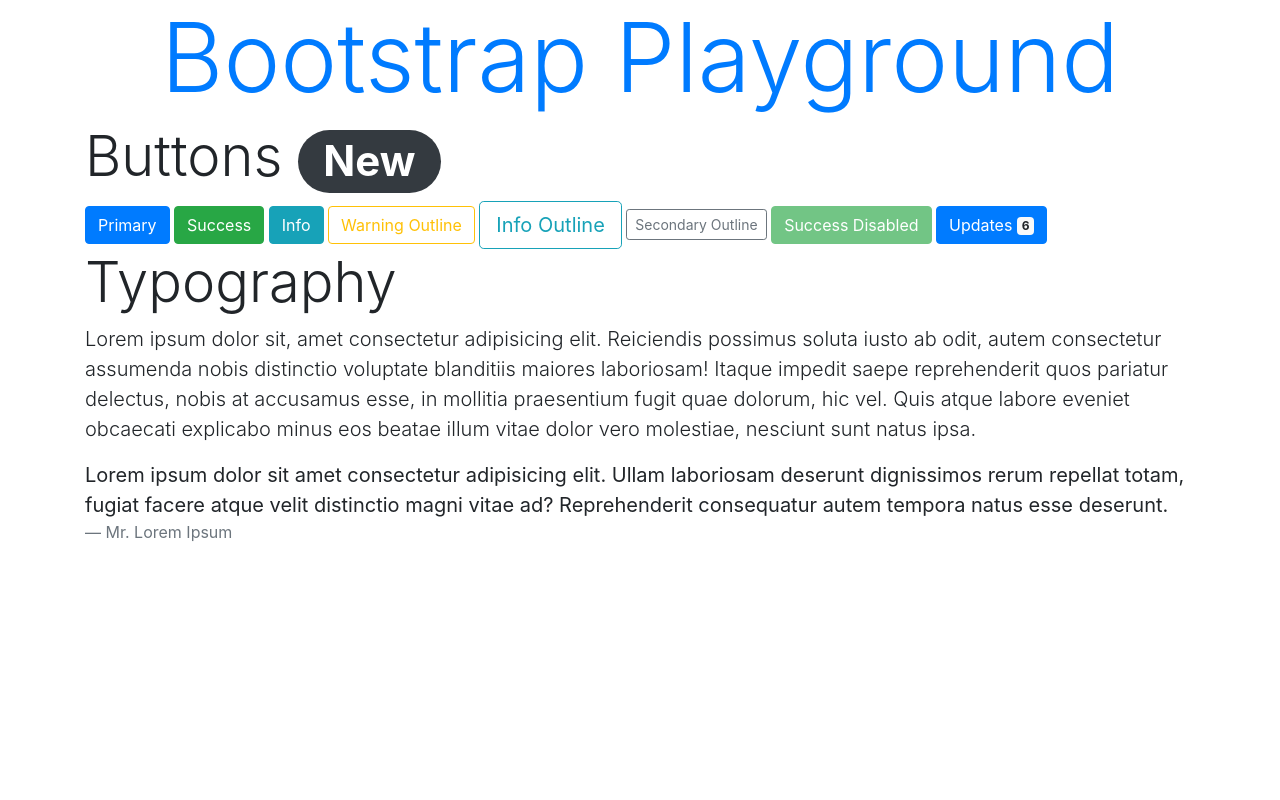
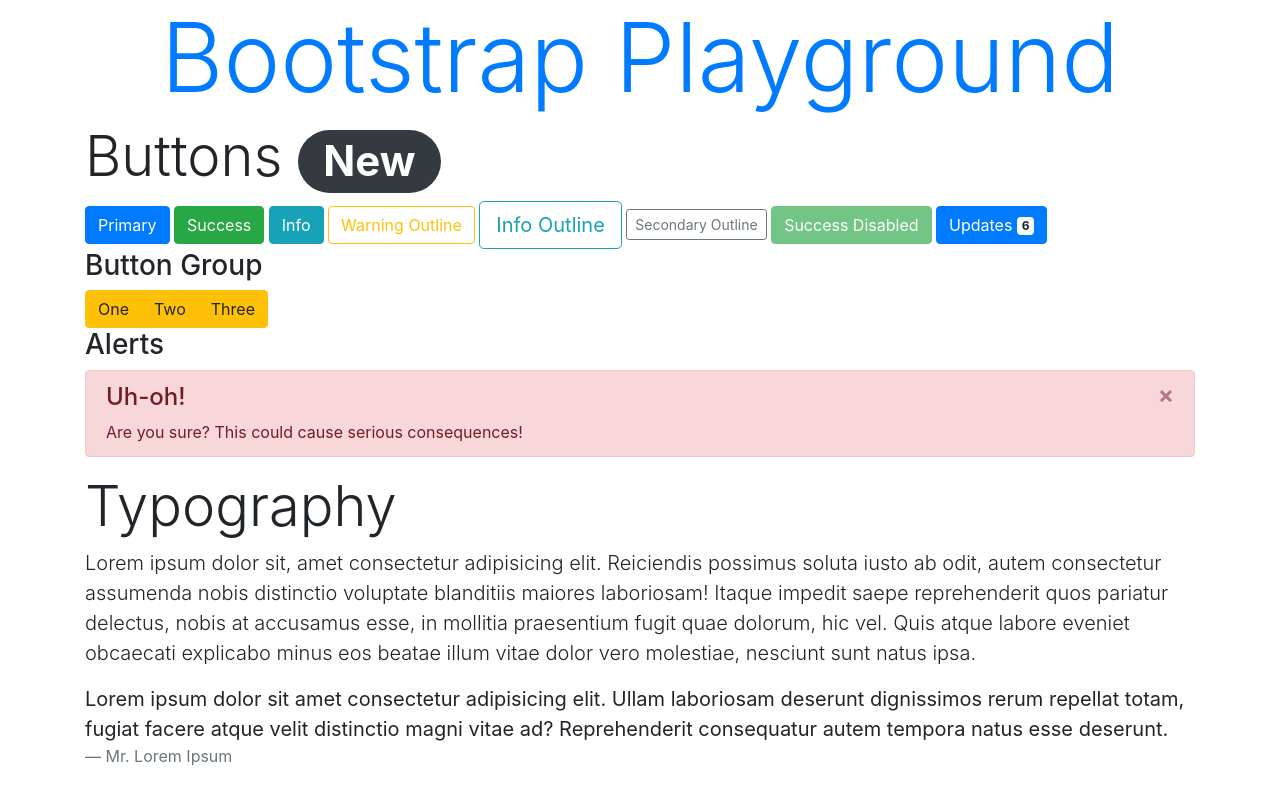
Before and after one commit to Mahone5/Bootstrap1, a plain HTML site: page index.html in a window 1280 px wide. Drawn offline with nearby package versions, Linux system fonts and the light colour scheme.

Commit message:
add alerts

```diff
--- a/index.html
+++ b/index.html
@@ -27,6 +27,19 @@
       Success Disabled
     </button>
     <button class="btn btn-primary">Updates <span class="badge badge-light">6</span></button>
+
+    <h3>Button Group</h3>
+    <div class="btn-group">
+      <button class="btn btn-warning">One</button>
+      <button class="btn btn-warning">Two</button>
+      <button class="btn btn-warning">Three</button>
+    </div>
+
+    <h3>Alerts</h3>
+    <div class="alert alert-danger alert-dismissible fade show" role="alert">
+      <h4 class="alert-heading">Uh-oh!</h4> Are you sure? This could cause serious consequences!
+      <button class="close" aria-label="Close" data-dismiss="alert"><span aria-hidden="true">&times;</span></button>
+    </div>
     <h2 class="display-4">Typography</h2>
     <p class="lead">
       Lorem ipsum dolor sit, amet consectetur adipisicing elit. Reiciendis
```
